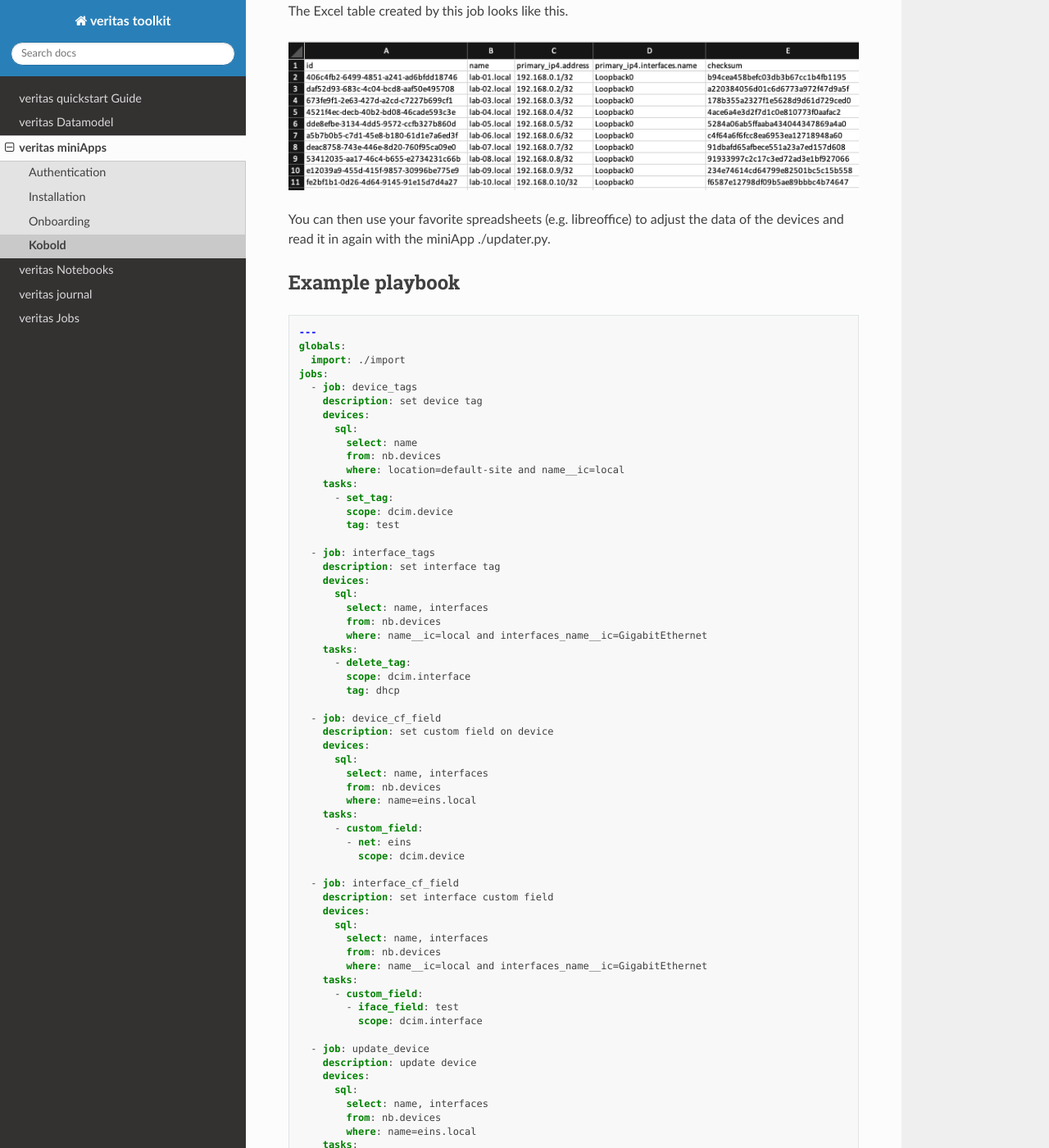
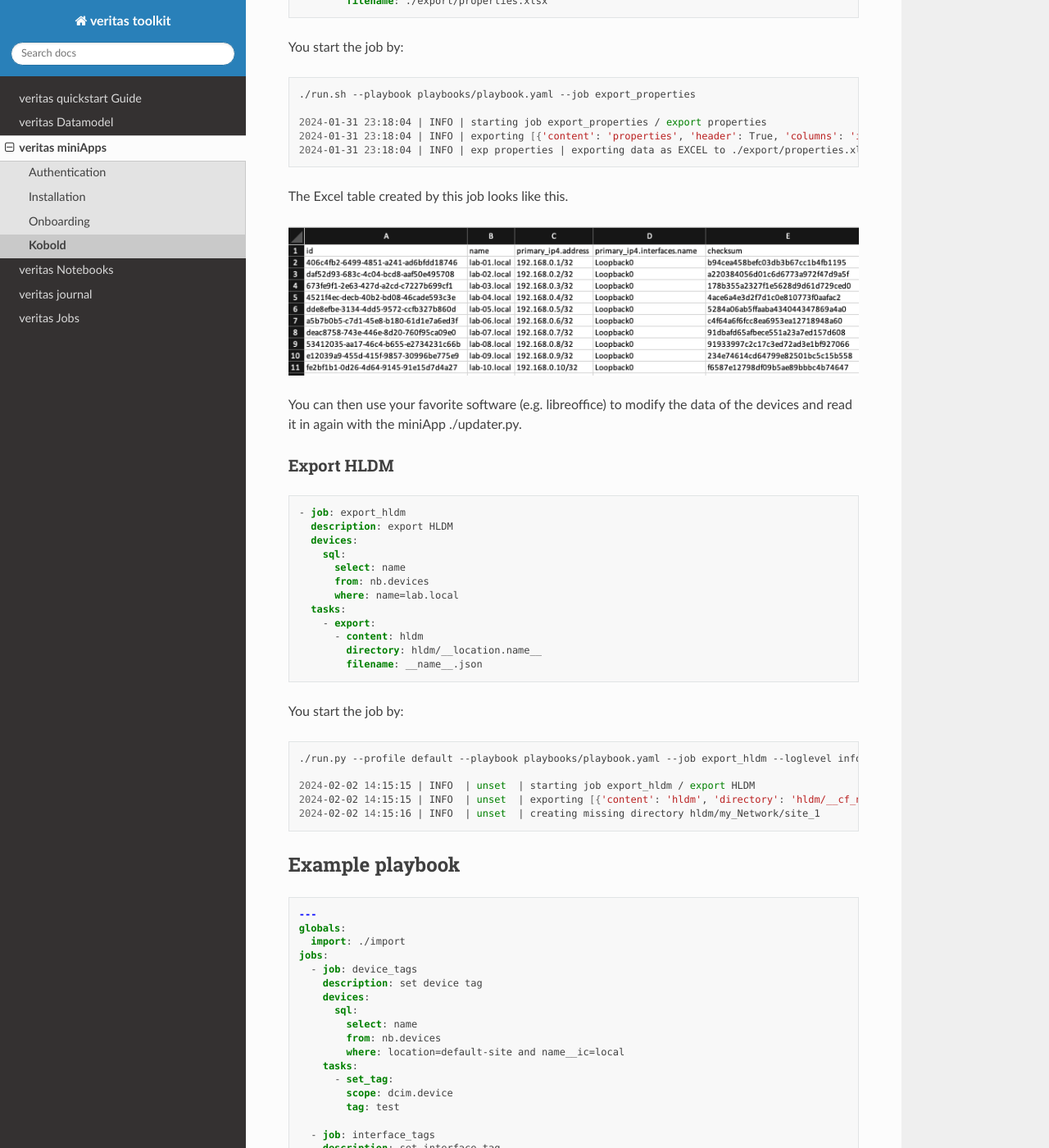
Before and after one commit to veritas-sot/miniApps, a Sphinx documentation site: the page built from docs/miniApps/kobold.rst, in a window 1280 px wide and 1400 px high, scrolled down 1637 px. Shown: the whole window at 82% size. Built offline with Sphinx 7.4.7 and the Read the Docs theme 2.0.0, drawn with Linux system fonts in a browser that asks for light colours; some of the changed text lies outside the part shown.

Commit message:
kobold an onboarding modified
how to save HLDM using kobold; new --help output using onboarding

```diff
--- a/docs/miniApps/kobold.rst
+++ b/docs/miniApps/kobold.rst
@@ -43,9 +44,15 @@ Playbooks configure what to do. A 'job' always consists of:
     - an 'SQL' statement that is used to configure which devices the job affects and ...
     - a task that specifies what exactly is to be done.
 
-For example, to change the name and primary IP address of several devices
-at the same time, which all have the ending .local, these should first be exported.
-This can be done using the following task.
+Examples
+********
+
+Here are some examples:
+
+Export device properties
+========================
+To change the name and/or the primary IP address of several devices, which all have the
+ending .local, these should first be exported. This can be done using the following task.
 
 .. code-block:: yaml
 
@@ -80,8 +87,36 @@ The Excel table created by this job looks like this.
   :width: 700
   :alt: Inventory
 
-You can then use your favorite spreadsheets (e.g. libreoffice) to adjust the data of the devices
+You can then use your favorite software (e.g. libreoffice) to modify the data of the devices
 and read it in again with the miniApp ./updater.py.
+
+Export HLDM
+===========
+
+.. code-block:: yaml
+
+    - job: export_hldm
+      description: export HLDM
+      devices:
+        sql:
+          select: name
+          from: nb.devices
+          where: name=lab.local
+      tasks:
+        - export:
+          - content: hldm
+            directory: hldm/__location.name__
+            filename: __name__.json
+
+You start the job by:
+
+.. code-block:: shell
+
+    ./run.py --profile default --playbook playbooks/playbook.yaml --job export_hldm --loglevel info
+
+    2024-02-02 14:15:15 | INFO  | unset  | starting job export_hldm / export HLDM
+    2024-02-02 14:15:15 | INFO  | unset  | exporting [{'content': 'hldm', 'directory': 'hldm/__cf_net__/__location.name__', 'filename': '__name__.json'}]
+    2024-02-02 14:15:16 | INFO  | unset  | creating missing directory hldm/my_Network/site_1
 
 Example playbook
 ****************
```
Also changed, not shown: other parts of docs/miniApps/kobold.rst (+3 -2 lines), docs/miniApps/onboarding.rst (+22 -4 lines), docs/quickstart/index.rst (+4 -3 lines).
